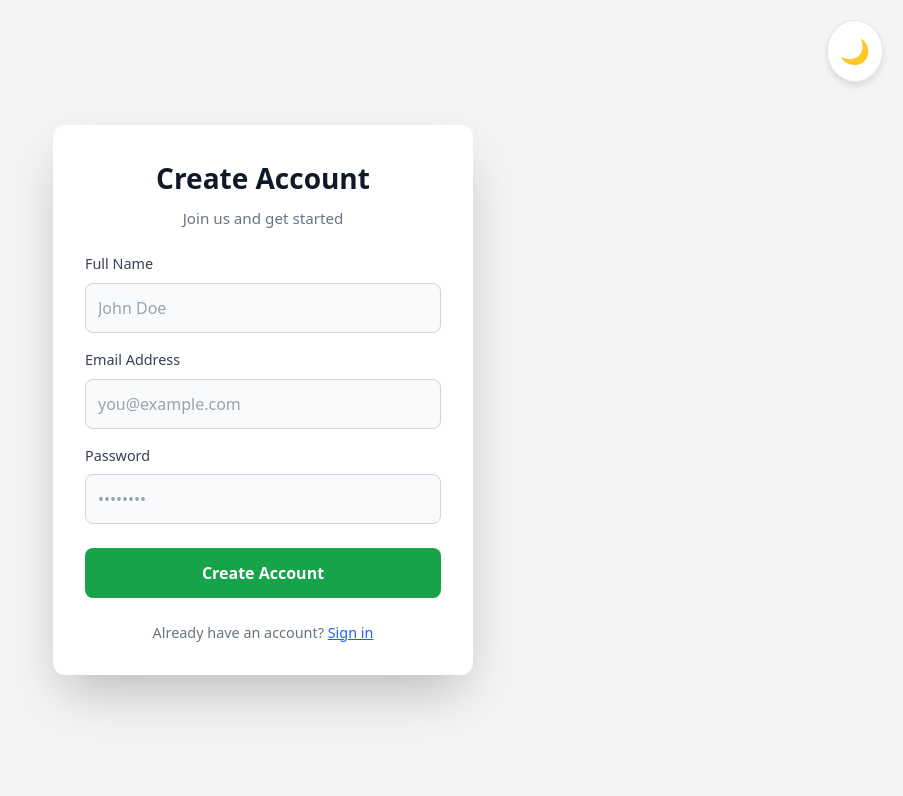
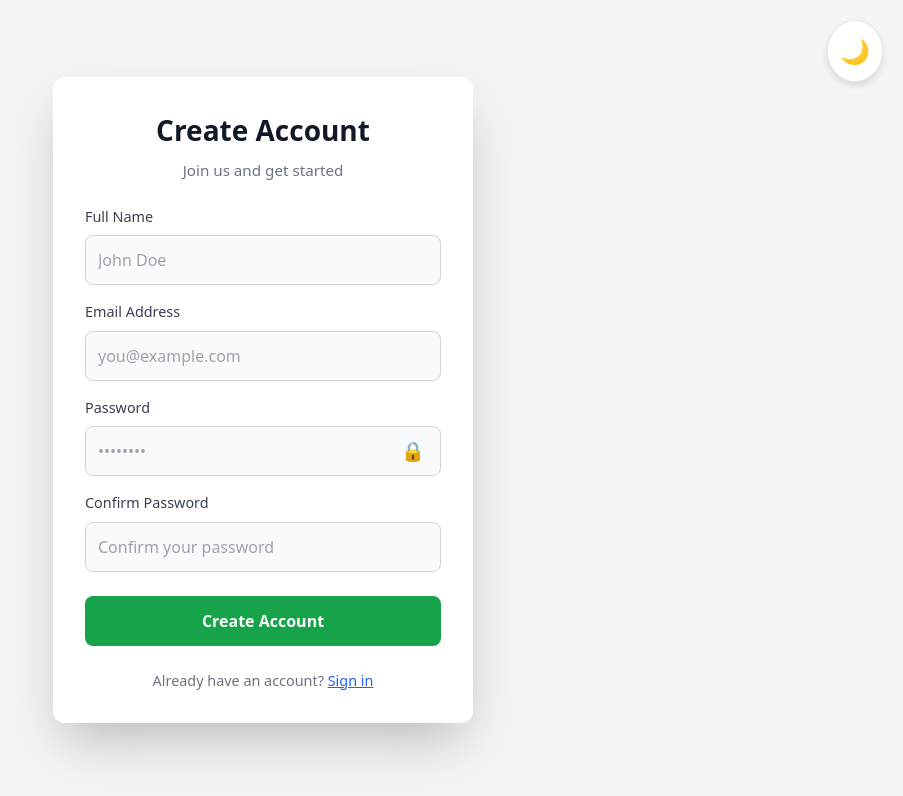
Before and after one commit to Darunesh1/Full-stack-web-template, a React (Vite) app in the folder frontend/: page /register in a window 1280 px wide. Shown: the top 796 px of the page, without its empty margins (377-1280 px from the left). Built offline with nearby package versions, Linux system fonts and the light colour scheme; no server answers.

Commit message:
did few functional changes.

```diff
--- a/frontend/src/api/axiosInstance.ts
+++ b/frontend/src/api/axiosInstance.ts
@@ -1,12 +1,12 @@
 import axios from "axios";
 
 const api = axios.create({
-  baseURL: ((import.meta as any).env?.VITE_API_URL as string) || "http://localhost:8000/api/v1",
+  baseURL: ((import.meta as any).env?.VITE_API_URL as string) || "http://localhost:8000",
   headers: { "Content-Type": "application/json" },
 });
 
 api.interceptors.request.use((config) => {
-  const token = localStorage.getItem("token");
+  const token = localStorage.getItem("access_token");
   if (token) config.headers.Authorization = `Bearer ${token}`;
   return config;
 });
--- a/frontend/src/pages/Login.tsx
+++ b/frontend/src/pages/Login.tsx
@@ -7,6 +7,7 @@ const Login = () => {
   const navigate = useNavigate();
   const [email, setEmail] = useState("");
   const [password, setPassword] = useState("");
+  const [showPassword, setShowPassword] = useState(false);
   const [error, setError] = useState("");
   const [loading, setLoading] = useState(false);
   const [theme, setTheme] = useState(() => {
@@ -184,14 +185,16 @@ const Login = () => {
             >
               Password
             </label>
+            <div style={{ position: "relative" }}>
               <input
-              type="password"
+                type={showPassword ? "text" : "password"}
                 placeholder="••••••••"
                 value={password}
                 onChange={(e) => setPassword(e.target.value)}
                 style={{
                   width: "100%",
                   padding: "0.75rem",
+                  paddingRight: "3rem",
                   border: "1px solid " + (isDark ? "#374151" : "#d1d5db"),
                   borderRadius: "8px",
                   backgroundColor: isDark ? "#374151" : "#f9fafb",
@@ -207,6 +210,26 @@ const Login = () => {
                 }
                 required
               />
+              <button
+                type="button"
+                onClick={() => setShowPassword(!showPassword)}
+                style={{
+                  position: "absolute",
+                  right: "12px",
+                  top: "50%",
+                  transform: "translateY(-50%)",
+                  background: "none",
+                  border: "none",
+                  fontSize: "1.2rem",
+                  cursor: "pointer",
+                  color: isDark ? "#9ca3af" : "#6b7280",
+                  padding: "4px",
+                }}
+                aria-label="Toggle password visibility"
+              >
+                {showPassword ? "👁️" : "🔒"}
+              </button>
+            </div>
           </div>
 
           <button
--- a/frontend/src/pages/Register.tsx
+++ b/frontend/src/pages/Register.tsx
@@ -8,6 +8,8 @@ const Register = () => {
   const [fullName, setFullName] = useState("");
   const [email, setEmail] = useState("");
   const [password, setPassword] = useState("");
+  const [confirmPassword, setConfirmPassword] = useState("");
+  const [showPassword, setShowPassword] = useState(false);
   const [error, setError] = useState("");
   const [success, setSuccess] = useState(false);
   const [loading, setLoading] = useState(false);
@@ -28,6 +30,18 @@ const Register = () => {
     e.preventDefault();
     setError("");
     setSuccess(false);
+
+    // Validate passwords match
+    if (password !== confirmPassword) {
+      setError("Passwords do not match");
+      return;
+    }
+
+    if (password.length < 6) {
+      setError("Password must be at least 6 characters");
+      return;
+    }
+
     setLoading(true);
     try {
       await register(fullName, email, password);
@@ -37,6 +51,8 @@ const Register = () => {
       const detail = err?.response?.data?.detail;
       if (Array.isArray(detail)) {
         setError(detail.map((d: any) => d.msg).join(", "));
+      } else if (typeof detail === "string") {
+        setError(detail);
       } else {
         setError(err?.message || "Registration failed");
       }
@@ -227,7 +243,7 @@ const Register = () => {
             />
           </div>
 
-          <div style={{ marginBottom: "1.5rem" }}>
+          <div style={{ marginBottom: "1rem" }}>
             <label
               style={{
                 display: "block",
@@ -239,14 +255,16 @@ const Register = () => {
             >
               Password
             </label>
+            <div style={{ position: "relative" }}>
               <input
-              type="password"
+                type={showPassword ? "text" : "password"}
                 placeholder="••••••••"
                 value={password}
                 onChange={(e) => setPassword(e.target.value)}
                 style={{
                   width: "100%",
                   padding: "0.75rem",
+                  paddingRight: "3rem",
                   border: "1px solid " + (isDark ? "#374151" : "#d1d5db"),
                   borderRadius: "8px",
                   backgroundColor: isDark ? "#374151" : "#f9fafb",
@@ -262,28 +280,105 @@ const Register = () => {
                 }
                 required
               />
+              <button
+                type="button"
+                onClick={() => setShowPassword(!showPassword)}
+                style={{
+                  position: "absolute",
+                  right: "12px",
+                  top: "50%",
+                  transform: "translateY(-50%)",
+                  background: "none",
+                  border: "none",
+                  fontSize: "1.2rem",
+                  cursor: "pointer",
+                  color: isDark ? "#9ca3af" : "#6b7280",
+                  padding: "4px",
+                }}
+              >
+                {showPassword ? "👁️" : "🔒"}
+              </button>
+            </div>
+          </div>
+
+          <div style={{ marginBottom: "1.5rem" }}>
+            <label
+              style={{
+                display: "block",
+                marginBottom: "0.5rem",
+                fontWeight: "500",
+                color: isDark ? "#e5e7eb" : "#374151",
+                fontSize: "0.9rem",
+              }}
+            >
+              Confirm Password
+            </label>
+            <input
+              type={showPassword ? "text" : "password"}
+              placeholder="Confirm your password"
+              value={confirmPassword}
+              onChange={(e) => setConfirmPassword(e.target.value)}
+              style={{
+                width: "100%",
+                padding: "0.75rem",
+                border: "1px solid " + (isDark ? "#374151" : "#d1d5db"),
+                borderRadius: "8px",
+                backgroundColor: isDark ? "#374151" : "#f9fafb",
+                color: isDark ? "#f9fafb" : "#111827",
+                fontSize: "1rem",
+                outline: "none",
+                transition: "border-color 0.2s",
+                boxSizing: "border-box",
+                borderColor: confirmPassword && password !== confirmPassword
+                  ? "#dc2626"
+                  : confirmPassword && password === confirmPassword
+                  ? "#16a34a"
+                  : isDark ? "#374151" : "#d1d5db",
+              }}
+              onFocus={(e) => (e.target.style.borderColor = "#2563eb")}
+              onBlur={(e) => {
+                if (confirmPassword && password !== confirmPassword) {
+                  e.target.style.borderColor = "#dc2626";
+                } else if (confirmPassword && password === confirmPassword) {
+                  e.target.style.borderColor = "#16a34a";
+                } else {
+                  e.target.style.borderColor = isDark ? "#374151" : "#d1d5db";
+                }
+              }}
+              required
+            />
+            {confirmPassword && password !== confirmPassword && (
+              <p style={{ color: "#dc2626", fontSize: "0.8rem", marginTop: "4px" }}>
+                Passwords do not match
+              </p>
+            )}
+            {confirmPassword && password === confirmPassword && (
+              <p style={{ color: "#16a34a", fontSize: "0.8rem", marginTop: "4px" }}>
+                ✓ Passwords match
+              </p>
+            )}
           </div>
 
           <button
             type="submit"
-            disabled={loading}
+            disabled={loading || (confirmPassword !== "" && password !== confirmPassword)}
             style={{
               width: "100%",
               padding: "0.8rem",
-              backgroundColor: loading ? "#34d399" : "#16a34a",
+              backgroundColor:
+                loading || (confirmPassword !== "" && password !== confirmPassword)
+                  ? "#9ca3af"
+                  : "#16a34a",
               color: "white",
               border: "none",
               borderRadius: "8px",
               fontWeight: "600",
               fontSize: "1rem",
-              cursor: loading ? "not-allowed" : "pointer",
+              cursor:
+                loading || (confirmPassword !== "" && password !== confirmPassword)
+                  ? "not-allowed"
+                  : "pointer",
               transition: "background-color 0.2s",
-            }}
-            onMouseEnter={(e) => {
-              if (!loading) e.currentTarget.style.backgroundColor = "#15803d";
-            }}
-            onMouseLeave={(e) => {
-              if (!loading) e.currentTarget.style.backgroundColor = "#16a34a";
             }}
           >
             {loading ? "Creating account..." : "Create Account"}
```
Lines whose indentation alone changed are shown as unchanged.
